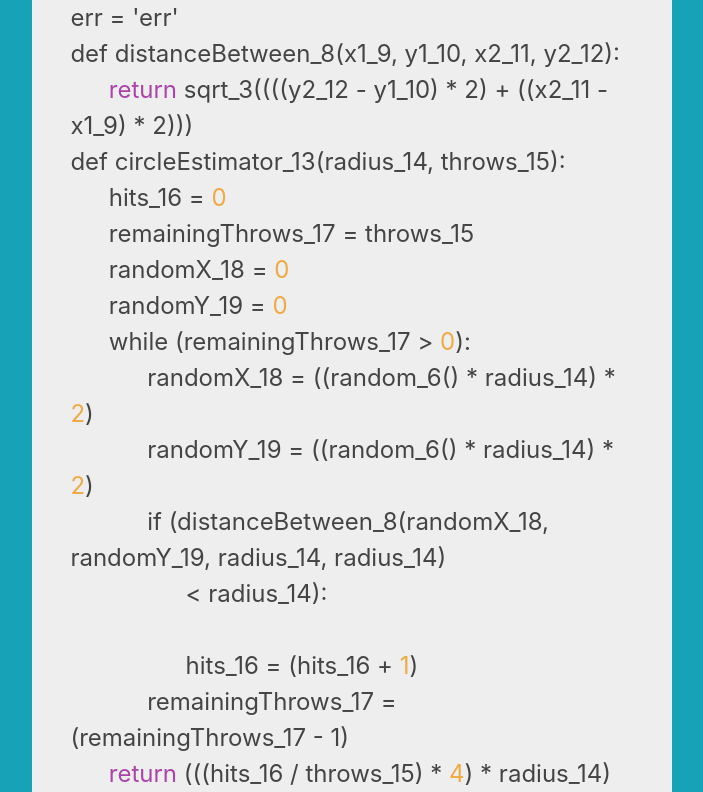
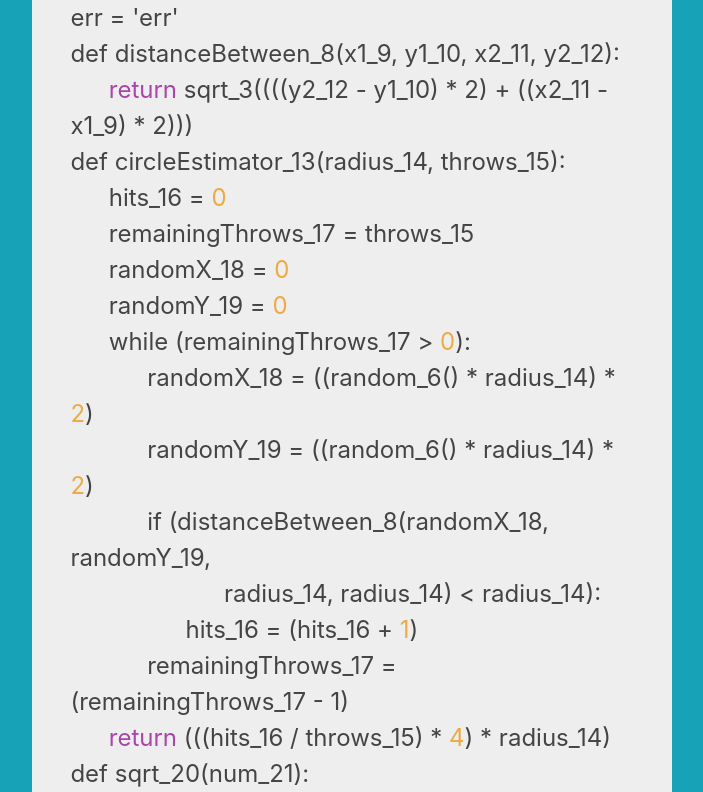
Before and after one commit to im-deepfriedwater/jen, a plain HTML site: page examples.html in a window 1280 px wide. Shown: the part 5378-6170 px from the top of the page, without its empty margins (288-991 px from the left). Drawn offline with nearby package versions, Linux system fonts and the light colour scheme.

Commit message:
Cleaned up long example code with line overflow

```diff
--- a/examples.html
+++ b/examples.html
@@ -162,7 +162,8 @@
                 <p class="indent">throws := </p><p class="literal-num">50<br></p>
                 <p class="indent">circleEst := circleEstimator(radius, throws)<br></p>
                 <p class="indent">circleEx := circleExact(radius)<br></p>
-                <p class="keyword indent">while</p><p> (circleEst - circleEx) * decimals > 1 && (circleEst - circleEx) * decimals < 1:<br></p>
+                <p class="keyword indent">while</p><p> (circleEst - circleEx) * decimals > 1 && <br></p>
+                <p class = "tripleIndent">(circleEst - circleEx) * decimals < 1:<br></p>
                   <p class="doubleIndent">throws = throws * </p><p class="literal-num">2<br></p>
                   <p class="doubleIndent">circleEst = circleEstimator(radius, throws)<br></p>
                 <p class="indent keyword">return </p><p>throws<br></p>
@@ -204,8 +205,8 @@
               <p class="indent">while (remainingThrows_17 > <p class="literal-num">0</p>):<br></p>
                 <p class="doubleIndent">randomX_18 = ((random_6() * radius_14) * <p class="literal-num">2</p>)<br></p>
                 <p class="doubleIndent">randomY_19 = ((random_6() * radius_14) * <p class="literal-num">2</p>)<br></p>
-                <p class="doubleIndent">if (distanceBetween_8(randomX_18, randomY_19, radius_14, radius_14) <br></p>
-                  <p class="tripleIndent">< radius_14):<br><br></p>
+                <p class="doubleIndent">if (distanceBetween_8(randomX_18, randomY_19,<br></p>
+                  <p class="quadrupleIndent"> radius_14, radius_14)  < radius_14):<br></p>
                   <p class="tripleIndent">hits_16 = (hits_16 + <p class="literal-num">1</p>)<br></p>
                 <p class="doubleIndent">remainingThrows_17 = (remainingThrows_17 - 1)<br></p>
               <p class="indent keyword">return </p><p>(((hits_16 / throws_15) * <p class="literal-num">4</p>) * radius_14)<br></p>
--- a/gh-pages/css/style_jen.css
+++ b/gh-pages/css/style_jen.css
@@ -143,6 +143,7 @@ body {
 .indent{padding-left: 3vw;}
 .doubleIndent{padding-left: 6vw}
 .tripleIndent{padding-left: 9vw}
+.quadrupleIndent{padding-left: 12vw}
 
 
 #team {
```
